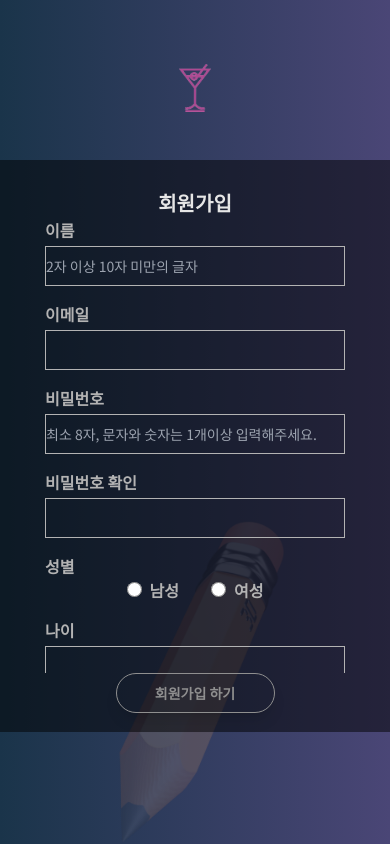
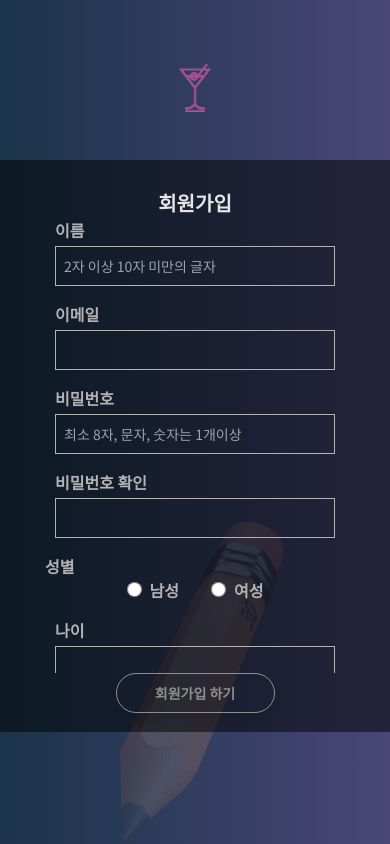
Before and after one commit to codestates-seb/seb44_main_002, a React (Create React App) app in the folder client/: page /signup in a window 390 px wide. Built offline with nearby package versions, Linux system fonts and the light colour scheme; no server answers.

Commit message:
fixed : 인풋창 패딩값 적용, 회원가입 인풋창 모바일 크기 변경

```diff
--- a/client/src/components/Input/CustomInput.js
+++ b/client/src/components/Input/CustomInput.js
@@ -32,7 +32,7 @@ export default function CustomInput({
           type={type}
           value={value}
           onChange={onChange}
-          className={`${size} mt-1 outline-none border border-solid text-gray-200 font-normal text-sm bg-transparent ${
+          className={`${size} mt-1 px-2 outline-none border border-solid text-gray-200 font-normal text-sm bg-transparent ${
             isValid ? 'border-gray-200' : 'border-[#FF1AE8]'
           }`}
         />
--- a/client/src/pages/Signup/Signup.js
+++ b/client/src/pages/Signup/Signup.js
@@ -111,7 +111,7 @@ export default function Signup() {
                   labelName="이름"
                   type="text"
                   text="2자 이상 10자 미만으로 적어주세요"
-                  size="w-[22rem] h-[2.5rem] max-[520px]:w-[300px]"
+                  size="w-[22rem] h-[2.5rem] max-[520px]:w-[280px]"
                   isValid={isValid.name}
                   value={form.name}
                   onChange={(e) => setForm({ ...form, name: e.target.value })}
@@ -120,17 +120,17 @@ export default function Signup() {
                   labelName="이메일"
                   type="email"
                   text="이메일을 확인해주세요"
-                  size="w-[22rem] h-[2.5rem] max-[520px]:w-[300px]"
+                  size="w-[22rem] h-[2.5rem] max-[520px]:w-[280px]"
                   isValid={isValid.email}
                   value={form.email}
                   onChange={(e) => setForm({ ...form, email: e.target.value })}
                 />
                 <CustomInput
-                  placeholder="최소 8자, 문자와 숫자는 1개이상 입력해주세요. "
+                  placeholder="최소 8자, 문자, 숫자는 1개이상 "
                   labelName="비밀번호"
                   type="password"
                   text="비밀번호를 확인해주세요"
-                  size="w-[22rem] h-[2.5rem] max-[520px]:w-[300px]"
+                  size="w-[22rem] h-[2.5rem] max-[520px]:w-[280px]"
                   isValid={isValid.password}
                   value={form.password}
                   onChange={(e) =>
@@ -141,7 +141,7 @@ export default function Signup() {
                   labelName="비밀번호 확인"
                   type="password"
                   text="비밀번호가 일치하지않습니다"
-                  size="w-[22rem] h-[2.5rem] max-[520px]:w-[300px]"
+                  size="w-[22rem] h-[2.5rem] max-[520px]:w-[280px]"
                   isValid={isValid.confirmPassword}
                   value={form.confirmPassword}
                   onChange={(e) =>
@@ -156,7 +156,7 @@ export default function Signup() {
                   labelName="나이"
                   type="number"
                   text="나이를 확인해주세요"
-                  size="w-[22rem] h-[2.5rem] max-[520px]:w-[300px]"
+                  size="w-[22rem] h-[2.5rem] max-[520px]:w-[280px]"
                   isValid={isValid.age}
                   value={form.age}
                   onChange={(e) => setForm({ ...form, age: e.target.value })}
```
